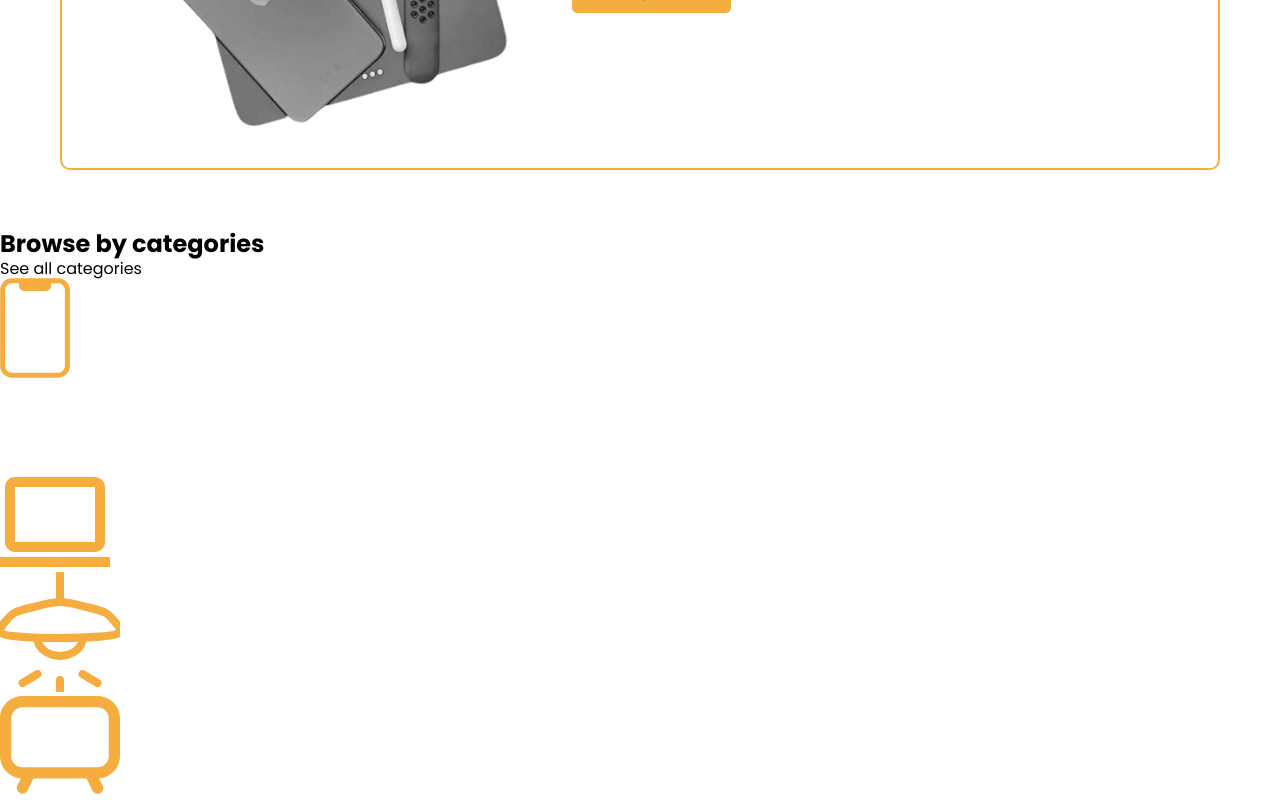
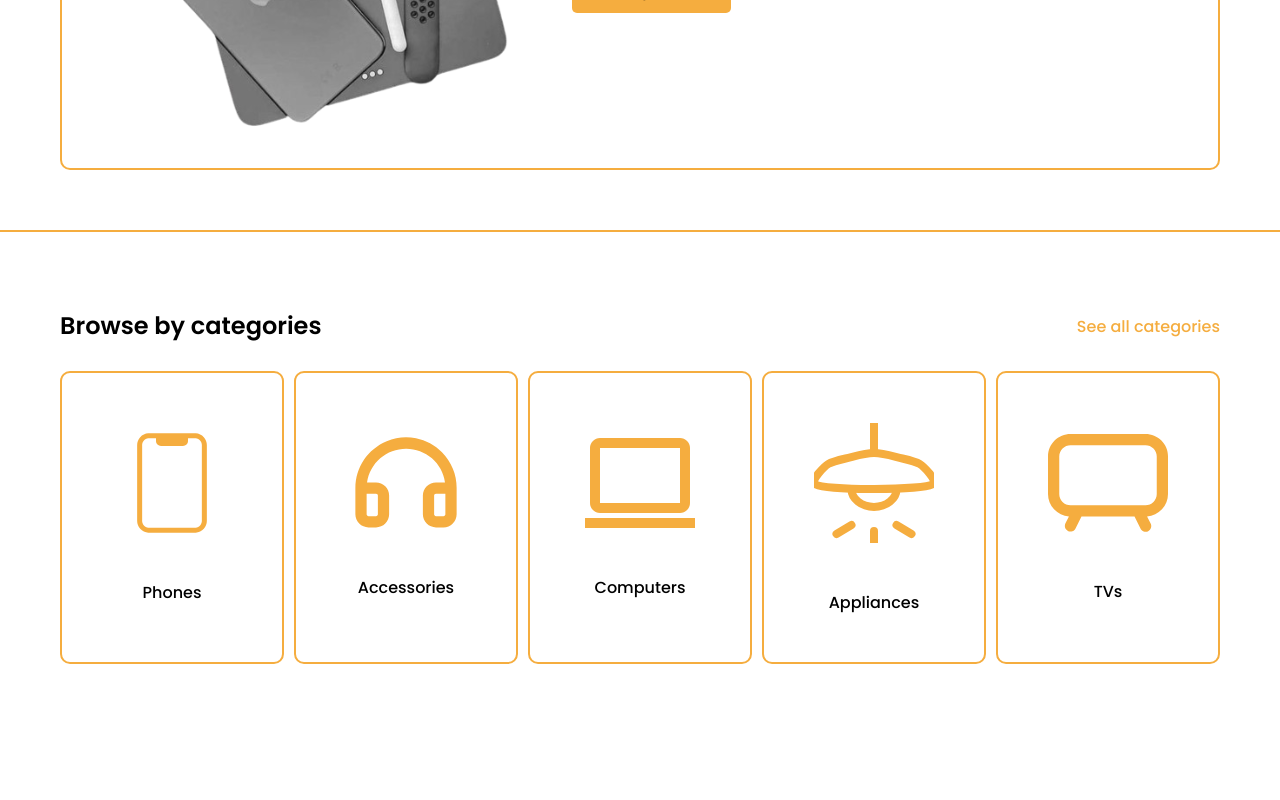
Before and after one commit to Orisabiyi/techtrove, a React (Vite) app: page / in a window 1280 px wide. Shown: the part 639-1439 px from the top of the page. After the commit the page ends 1383 px from the top, so only its background shows below. Built offline with nearby package versions, Linux system fonts and the light colour scheme.

Commit message:
finish styling the browse section

```diff
--- a/src/components/Browse.jsx
+++ b/src/components/Browse.jsx
@@ -10,18 +10,23 @@ function Browse() {
       <ul>
         <li>
           <img src="images/browse-phone.svg" alt="phone-icon" />
+          <p>Phones</p>
         </li>
         <li>
           <img src="images/browse-headset.svg" alt="headset-icon" />
+          <p>Accessories</p>
         </li>
         <li>
           <img src="images/browse-computer.svg" alt="computer-icon" />
+          <p>Computers</p>
         </li>
         <li>
           <img src="images/browse-lamp.svg" alt="lamp-icon" />
+          <p>Appliances</p>
         </li>
         <li>
           <img src="images/browse-tv.svg" alt="tv-icon" />
+          <p>TVs</p>
         </li>
       </ul>
     </section>
--- a/src/components/Browse.module.css
+++ b/src/components/Browse.module.css
@@ -0,0 +1,60 @@
+.browse {
+  display: flex;
+  align-items: stretch;
+  justify-content: center;
+  flex-direction: column;
+  gap: 3rem;
+
+  padding: 8rem 6rem;
+  border-top: 2px solid var(--primary-color);
+}
+
+.browse div {
+  display: flex;
+  align-items: center;
+  justify-content: space-between;
+}
+
+.browse h2 {
+  font-weight: 600;
+}
+
+.browse div p {
+  color: var(--primary-color);
+}
+
+.browse ul {
+  display: flex;
+  align-items: stretch;
+  justify-content: flex-start;
+  gap: 1rem;
+
+  list-style: none;
+}
+
+.browse li {
+  display: flex;
+  align-items: center;
+  justify-content: center;
+  flex-direction: column;
+  gap: 5rem;
+
+  flex: 1;
+  padding: 5rem;
+  border-radius: 1rem;
+  border: 2px solid var(--primary-color);
+}
+
+.browse p {
+  font-weight: 500;
+}
+
+.browse li:hover img {
+  filter: brightness(0) invert(1);
+}
+
+.browse li:hover {
+  background: var(--primary-color);
+  transform: scale(1.03);
+  transition: all 2s;
+}
```
Also changed, not shown: public/images/browse-headset.svg.
